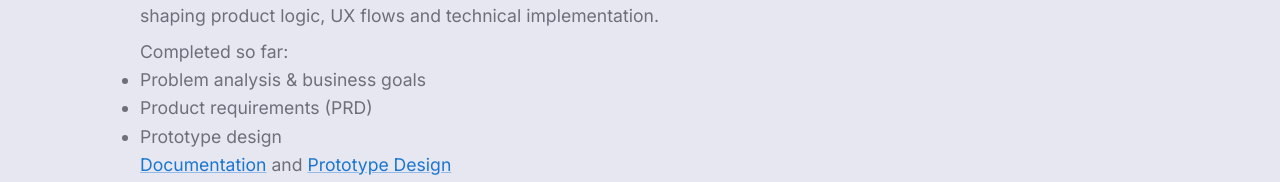
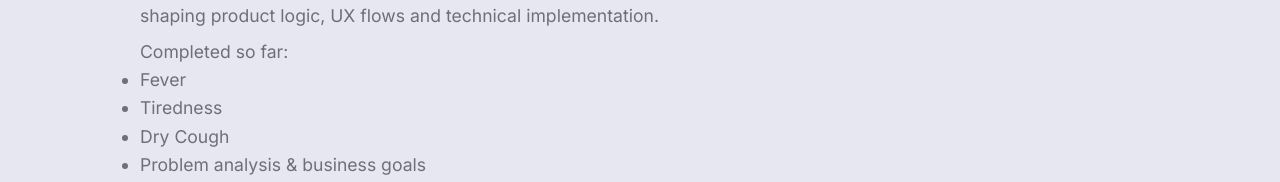
Before and after one commit to juliataro/portfolio, a React (Vite) app: page /projects/websites in a window 1280 px wide. Shown: the part 422-604 px from the top of the page. Built offline with nearby package versions, Linux system fonts and the light colour scheme; a web font is replaced by a local one.

Commit message:
Almar Puit web app  project

```diff
--- a/src/pages/websites.tsx
+++ b/src/pages/websites.tsx
@@ -101,6 +101,11 @@ export default function WebsitesPage() {
 
             <Typography sx={{ mt: 1 }}>
               Completed so far:
+              <ul className="list">
+                <li>Fever</li>
+                <li>Tiredness</li>
+                <li>Dry Cough</li>
+              </ul>
               <ul sx={{ mt: 5, ml: 5 }}>
                 <li>Problem analysis & business goals</li>
                 <li>Product requirements (PRD)</li>
```
